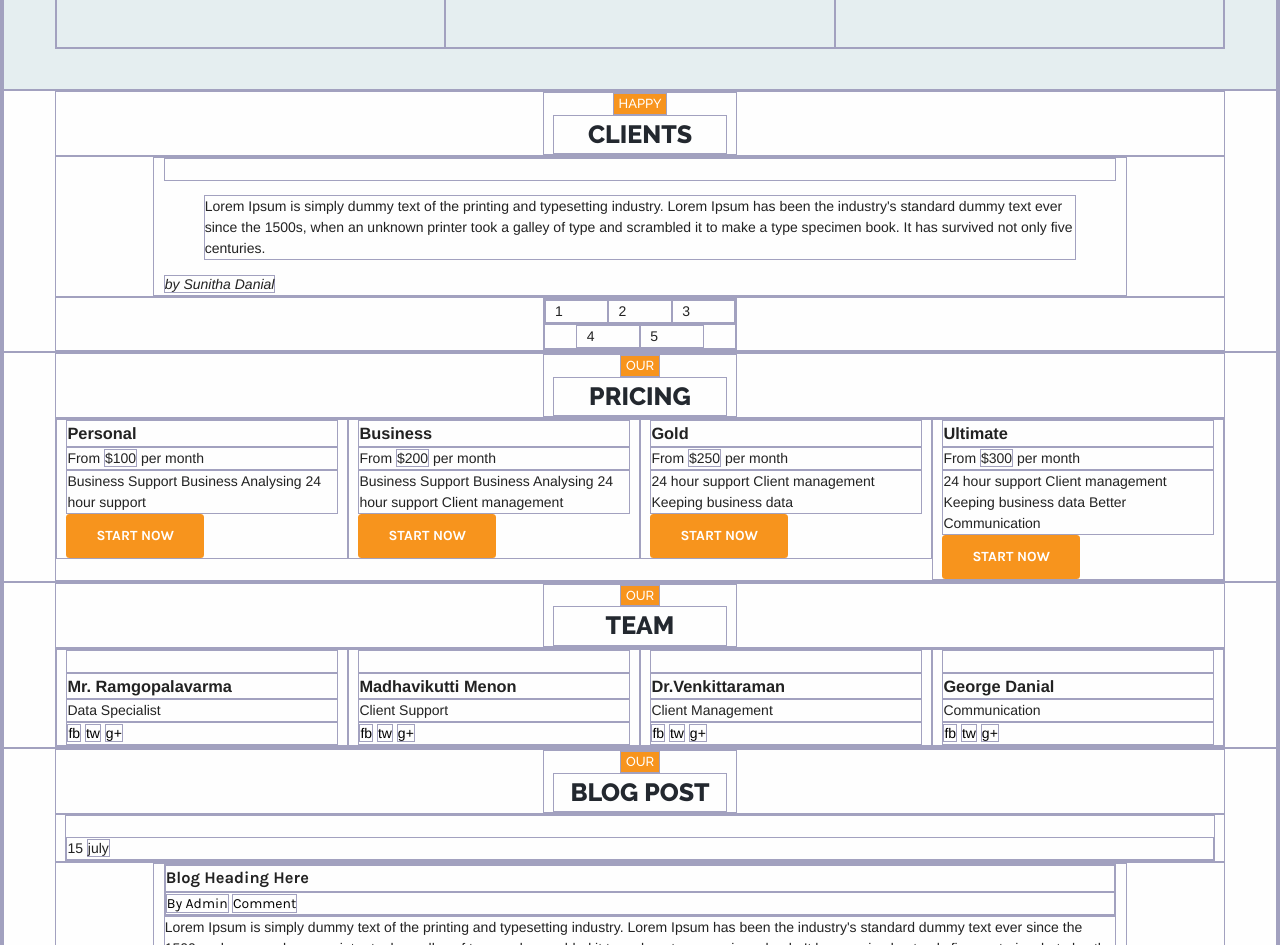
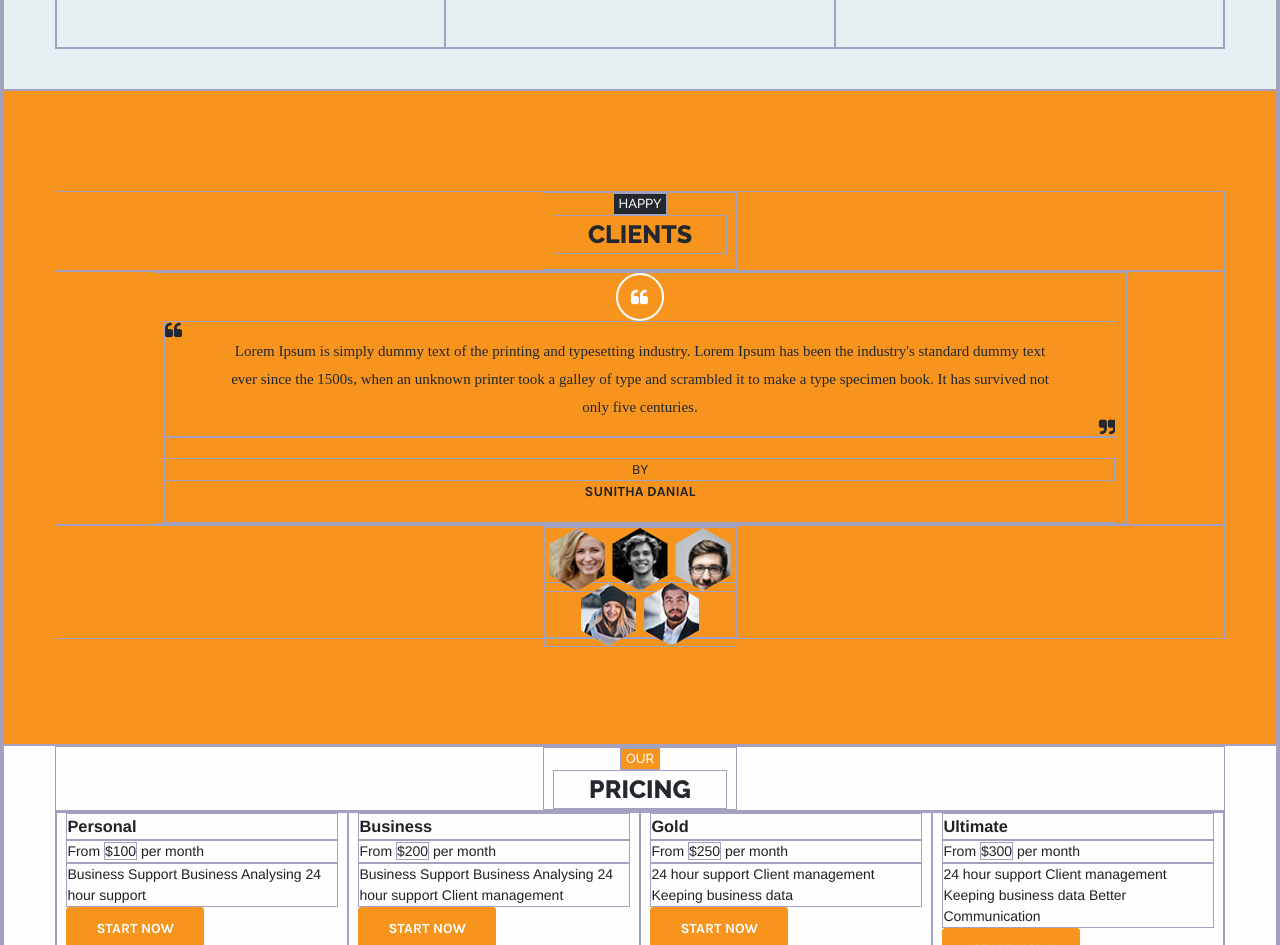
Before and after one commit to neretin-trike/business_site, a website: page app/index.html in a window 1280 px wide. Shown: the part 2066-3011 px from the top of the page. Drawn offline with Linux system fonts and the light colour scheme; files whose address does not match are found by name; a web font is replaced by a local one.

Commit message:
Завершил оформление элемента clients

```diff
--- a/app/index.html
+++ b/app/index.html
@@ -142,23 +142,23 @@
             </div>
             <div class="row">
                 <div class="medium-10 small-centered columns testimonial">
-                    <div class="quoute"><img src="#" alt=""></div>
+                    <div class="quote"></div>
                     <blockquote>
                         Lorem Ipsum is simply dummy text of the printing and typesetting industry. Lorem Ipsum has been the industry's standard dummy text ever since the 1500s, when an unknown printer took a galley of type and scrambled it to make a type specimen book. It has survived not only five centuries.
                     </blockquote>
-                    <cite> by Sunitha Danial</cite>
+                    <cite> <span class="by">by</span> Sunitha Danial</cite>
                 </div>
             </div>
             <div class="row">
                 <article class="medium-2 small-centered columns other-clients">
-                    <div class="row">
-                        <div class="medium-4 columns">1</div>
-                        <div class="medium-4 columns">2</div>
-                        <div class="medium-4 columns">3</div>
+                    <div class="flex">
+                        <div class="photo"><img src="images/clients/photo_1.jpg" alt=""></div>
+                        <div class="photo"><img src="images/clients/photo_2.jpg" alt=""></div>
+                        <div class="photo"><img src="images/clients/photo_3.jpg" alt=""></div>
                     </div>
-                    <div class="row">
-                        <div class="medium-4 medium-offset-2 columns">4</div>
-                        <div class="medium-4 columns end">5</div>
+                    <div class="flex">
+                        <div class="photo"><img src="images/clients/photo_4.jpg" alt=""></div>
+                        <div class="photo"><img src="images/clients/photo_5.jpg" alt=""></div>
                     </div>
                 </article>
             </div>
--- a/app/sass/main.scss
+++ b/app/sass/main.scss
@@ -378,3 +378,119 @@ header{
 
     }
 }
+
+/*-------------------------------
+---------- CLIENTS --------------
+-------------------------------*/
+
+.clients{
+    @include base-markup-for-pages(10rem, 10.5rem, #f7941d);
+
+    .page-title{
+        padding-bottom: 1.5rem;
+
+        p{
+            background-color: #23282f;
+        }
+    }
+
+    .quote{
+        margin: 0 auto;
+
+        width: 4.8rem;
+        height: 4.8rem;
+        border-radius: 2.4rem;
+
+        border: 0.2rem solid #ffffff;
+
+        background: url(../images/quote_white.png);
+        background-repeat: no-repeat;
+        background-position: center;
+    }
+
+    blockquote{
+        margin: 0;
+        padding: 1.5rem 6rem;
+
+        text-align: center;
+        font-family: 'Lora';
+        font-size: 1.5rem;
+        line-height: 2.8rem;
+
+        color: #23282f;
+
+        position: relative;
+
+        &:before{
+            content: '';
+            display: block;
+            position: absolute;
+            left: 0;
+            top: 0;
+
+            width: 1.7rem;
+            height: 1.7rem;
+
+            background-image: url(../images/quote_open.png);
+            background-repeat: no-repeat;
+        }
+
+        &:after{
+            content: '';
+            display: block;
+            position: absolute;
+            right: 0;
+            bottom: 0;
+
+            width: 1.7rem;
+            height: 1.7rem;
+
+            background-image: url(../images/quote_close.png);
+            background-repeat: no-repeat;
+        }
+    }
+
+    cite{
+        display: block;
+        padding: 2rem 0;
+
+        font-style: normal;
+        font-family: 'Karla';
+        font-weight: $font-weight-bold;
+
+        text-align: center;
+        text-transform: uppercase;
+
+        span{
+            display: block;
+            font-weight: $font-weight-regular;
+        }
+    }
+
+
+    .other-clients{
+        padding: 0;
+    }
+
+    .flex{
+        display: flex;
+        justify-content: center;
+        margin-bottom: -1rem;
+    }
+
+    .photo{
+        padding: 0;
+        width: 5.5rem;
+        height: 6.3rem;
+        margin: 0 0.4rem;
+
+        clip-path: polygon(50% 0%, 100% 25%, 100% 75%, 50% 100%, 0% 75%, 0% 25%);
+
+        img{
+            max-width: 150%;
+            margin-left: -17%;
+            margin-top: -10%;
+        }
+    }
+
+}
```
Also changed, not shown: app/css/style.css, app/images/clients/photo_1.jpg (renamed from app/images/clients/photo_1.jpeg), app/images/clients/photo_2.jpg (renamed from app/images/clients/photo_2.jpeg), app/images/clients/photo_3.jpg (renamed from app/images/clients/photo_3.jpeg), app/images/clients/photo_4.jpg (renamed from app/images/clients/photo_4.jpeg), app/images/clients/photo_5.jpg (renamed from app/images/clients/photo_5.jpeg), app/images/team/photo_1.jpg (renamed from app/images/team/photo_1.jpeg), app/images/team/photo_2.jpg (renamed from app/images/team/photo_2.jpeg), app/images/team/photo_3.jpg (renamed from app/images/team/photo_3.jpeg), app/images/team/photo_4.jpg (renamed from app/images/team/photo_4.jpeg), dist/css/style.min.css.
